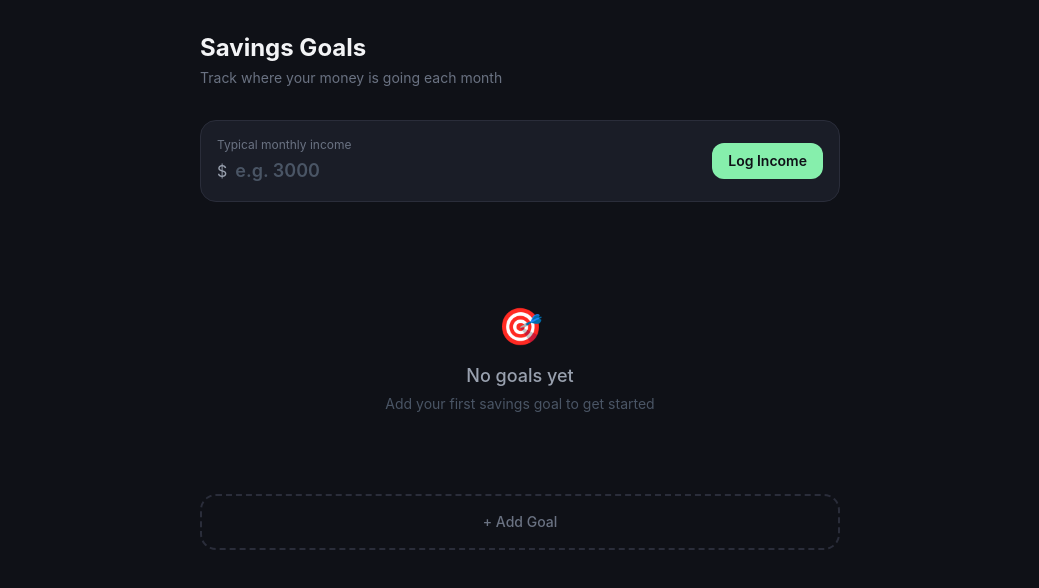
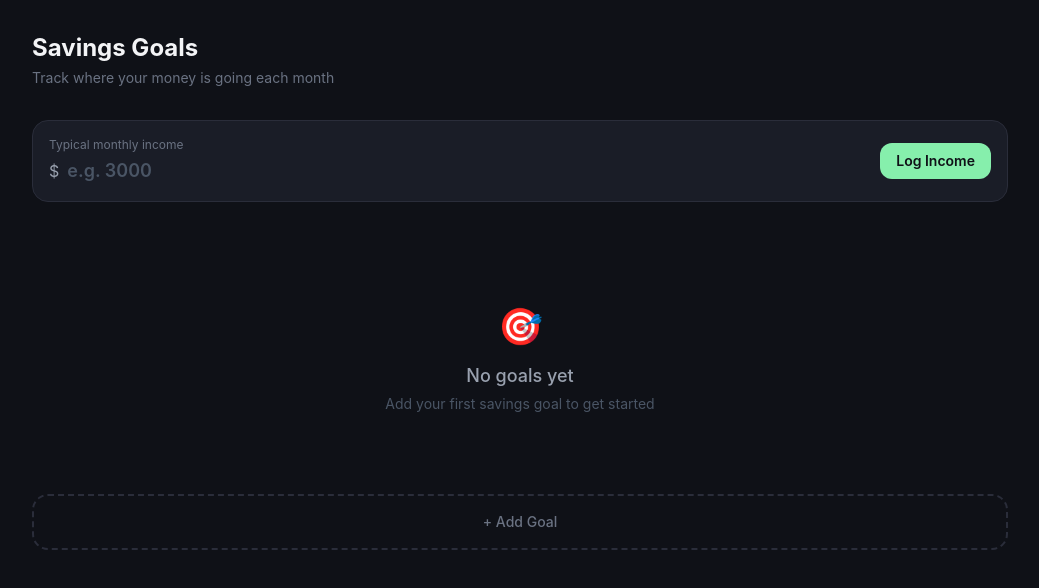
Before and after one commit to DHV28/savings-goal-allocator, a React (Vite) app: page / in a window 1280 px wide. Shown: the top 588 px of the page, without its empty margins (120-1159 px from the left). Built offline with nearby package versions, Linux system fonts and the light colour scheme.

Commit message:
fix: widen layout and use 2-column grid for goal cards

```diff
--- a/src/components/Dashboard.tsx
+++ b/src/components/Dashboard.tsx
@@ -34,7 +34,7 @@ export default function Dashboard({
       : null
 
   return (
-    <div className="min-h-screen bg-[#0f1117] text-gray-100 px-4 py-8 max-w-2xl mx-auto">
+    <div className="min-h-screen bg-[#0f1117] text-gray-100 px-6 py-8 max-w-5xl mx-auto">
 
       {/* Header */}
       <div className="mb-8">
@@ -80,7 +80,7 @@ export default function Dashboard({
           <p className="text-sm mt-1">Add your first savings goal to get started</p>
         </div>
       ) : (
-        <div className="flex flex-col gap-4 mb-6">
+        <div className="grid grid-cols-1 sm:grid-cols-2 gap-4 mb-6">
           {goals.map(goal => (
             <GoalCard
               key={goal.id}
```
